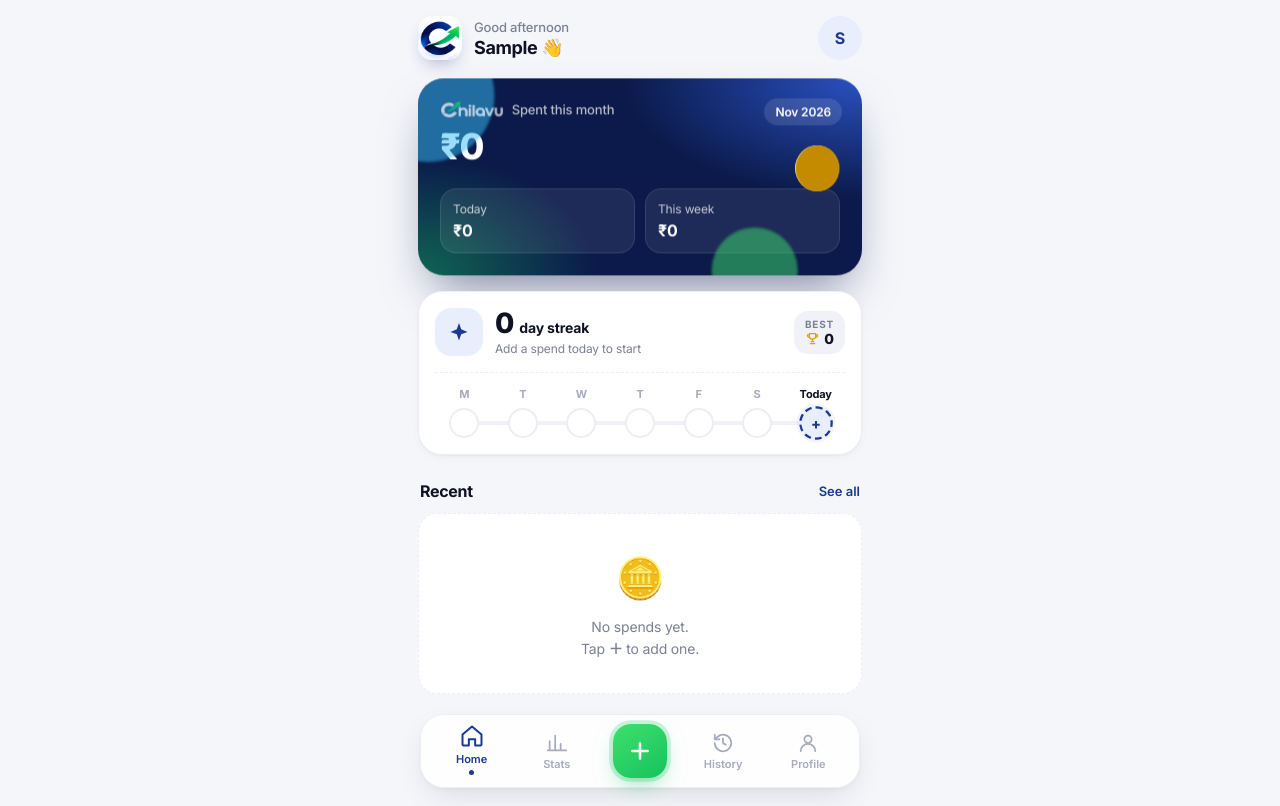
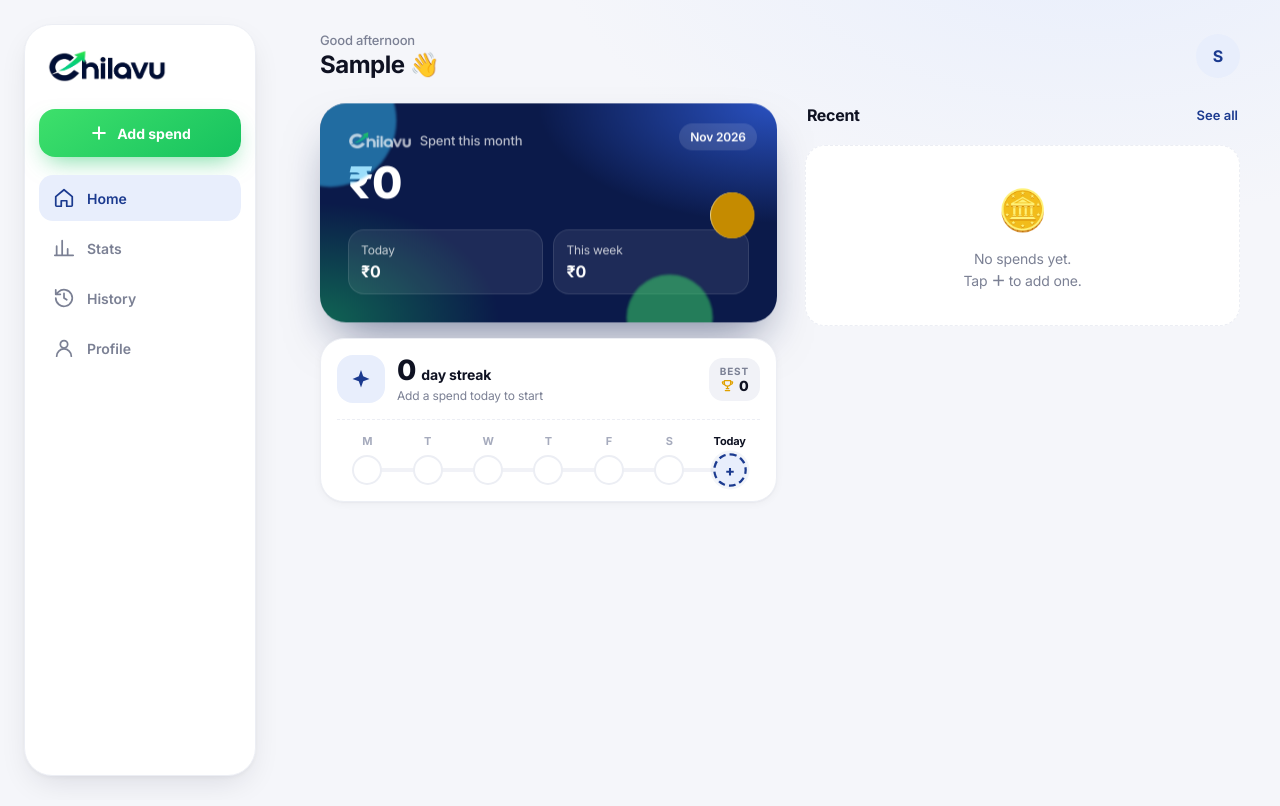
Before and after one commit to sinan-prvt/Chilavu, a Django app: page / in a window 1280 px wide. After the commit the page ends 783 px from the top, so only its background shows below. Run offline with Django 5.2, Linux system fonts and the light colour scheme; a user stored in the database is signed in; tables that the repository leaves empty hold one stand-in row (values such as "Sample post").

Commit message:
Laptop layout, keyboard entry, and fix flat daily bars
- Screens 900px+ get a sidebar, two-column Home and Stats, and the
  add-spend sheet as a centred dialog; 900-1100px uses an icon sidebar
- Keyboard: N or + opens the dialog, type the amount, Enter saves,
  Esc closes
- Fix daily-spending bars rendering flat: each bar had two style
  attributes, so its height was ignored (affected phones too)

Co-Authored-By: Claude Opus 5.5 <noreply@anthropic.com>

```diff
--- a/daily/templates/daily/expense.html
+++ b/daily/templates/daily/expense.html
@@ -349,6 +349,77 @@ h2 button{font-size:13px;color:var(--primary);font-weight:600;background:none;bo
 #remHour{width:120px}
 .hint{display:block;font-size:12px;color:var(--muted);font-weight:400;margin-top:2px}
 .set .srow>span{flex:1}
+/* ================= LAPTOP / DESKTOP LAYOUT ================= */
+@media (min-width:900px){
+  body{background:radial-gradient(900px 500px at 85% -10%,var(--primary-soft),transparent 60%),var(--bg)}
+  /* sidebar navigation */
+  .nav{left:24px;top:24px;bottom:24px;transform:none;width:232px;max-width:none;flex-direction:column;justify-content:flex-start;align-items:stretch;
+    gap:4px;padding:84px 14px 18px;border-radius:28px;background:var(--surface)}
+  .nav::before{content:"";position:absolute;left:22px;top:24px;width:132px;height:34px;background:url(/static/daily/icons/logo-wordmark.png) left center/contain no-repeat}
+  :root[data-theme="dark"] .nav::before{background-image:url(/static/daily/icons/logo-wordmark-white.png)}
+  .nav button{flex-direction:row;width:auto;gap:12px;padding:12px 14px;border-radius:14px;font-size:14px;color:var(--muted);justify-content:flex-start;transition:background .15s,color .15s}
+  .nav button:hover{background:var(--surface2);color:var(--text)}
+  .nav button.on{background:var(--primary-soft);color:var(--primary)}
+  .nav button.on::after{display:none}
+  .nav button.on svg{transform:none}
+  .nav .fab{order:-1;width:auto;height:auto;border-radius:16px;padding:14px 16px;margin:0 0 14px;justify-content:center;gap:8px;font-size:14px;font-weight:700;animation:none}
+  .nav .fab::after{content:"Add spend"}
+  .nav .fab svg{width:20px;height:20px}
+  .nav .fab:hover{background:linear-gradient(145deg,var(--brand-green-2),var(--brand-green));color:#fff;filter:brightness(1.05)}
+
+  /* main area */
+  .app{max-width:1120px;margin:0 0 0 280px;padding:32px 40px 48px}
+  .top{margin-bottom:26px}
+  .top .hmark{display:none}
+  .hello b{font-size:24px}
+  .ptitle{font-size:30px}
+
+  /* home: two columns (summary left, recent right) */
+  #p-home.on{display:grid;grid-template-columns:minmax(0,1.05fr) minmax(0,1fr);column-gap:28px;align-items:start}
+  #p-home>*{grid-column:1}
+  #p-home>h2{grid-column:2;grid-row:1;margin-top:0;align-self:start}
+  #p-home>#recent{grid-column:2;grid-row:1/span 12;margin-top:40px;align-self:start}
+  .card3d{padding:28px}.card3d .bal{font-size:44px}
+
+  /* stats: chart and top spends side by side */
+  #p-stats.on{display:grid;grid-template-columns:minmax(0,1.4fr) minmax(0,1fr);column-gap:28px;align-items:start}
+  #p-stats>*{grid-column:1/-1}
+  #p-stats>h2:nth-of-type(1){grid-column:1;grid-row:4}
+  #p-stats>.bars{grid-column:1;grid-row:5}
+  #p-stats>h2:nth-of-type(2){grid-column:2;grid-row:4}
+  #p-stats>.donutbox{grid-column:2;grid-row:5}
+  .bars .cols{height:220px}
+
+  /* history and settings: comfortable reading width */
+  #p-history,#p-settings{max-width:760px}
+
+  /* list hover */
+  .tx{cursor:pointer;transition:transform .15s,box-shadow .15s}
+  .tx:hover{transform:translateY(-2px);box-shadow:0 1px 2px rgba(16,18,40,.04),0 14px 28px -14px rgba(16,18,40,.25)}
+
+  /* add/edit sheet becomes a centred dialog */
+  .sheet{left:50%;right:auto;top:50%;bottom:auto;width:440px;max-width:calc(100vw - 48px);max-height:calc(100vh - 48px);border-radius:28px;
+    padding:18px 22px 22px;opacity:0;pointer-events:none;transform:translate(-50%,-46%) scale(.96)!important;
+    transition:opacity .2s,transform .3s cubic-bezier(.2,1.1,.3,1)}
+  .sheet.on{opacity:1;pointer-events:auto;transform:translate(-50%,-50%) scale(1)!important}
+  .grab{display:none}
+  .key.kpress{transform:translateY(3px) scale(.97);box-shadow:0 0 0 var(--line)}
+  .shead b::after{content:"Type numbers · Enter to save · Esc to close";display:block;font-size:11px;font-weight:500;color:var(--soft);margin-top:2px;letter-spacing:0}
+  .dim{backdrop-filter:blur(4px)}
+
+  /* toasts in the corner */
+  .toasts{left:auto;right:28px;align-items:flex-end}
+  .ptr{display:none}
+}
+@media (min-width:900px) and (max-width:1100px){
+  .nav{width:84px;padding:84px 10px 18px}
+  .nav::before{left:18px;width:48px;background-image:url(/static/daily/icons/logo-mark.png);border-radius:12px}
+  :root[data-theme="dark"] .nav::before{background-image:url(/static/daily/icons/logo-mark.png)}
+  .nav button{font-size:0;justify-content:center;padding:12px}
+  .nav .fab::after{content:""}
+  .app{margin-left:124px;padding:28px 28px 40px}
+}
+
 @media (prefers-reduced-motion:reduce){*{animation:none!important;transition:none!important}}
 {% endblock %}
 
@@ -626,7 +697,7 @@ async function renderStats(){
 
   const daily=Array(days).fill(0);E.forEach(t=>daily[+t.date.slice(8)-1]+=+t.amount);
   const mx=Math.max(...daily,1);
-  $("cols").innerHTML=daily.map((v,i)=>`<div style="--i:${i}" class="col ${v?"":"zero"} ${key+"-"+String(i+1).padStart(2,"0")===TODAY?"today":""}" style="height:${v/mx*100}%"></div>`).join("");
+  $("cols").innerHTML=daily.map((v,i)=>`<div class="col ${v?"":"zero"} ${key+"-"+String(i+1).padStart(2,"0")===TODAY?"today":""}" style="--i:${i};height:${v/mx*100}%" title="${i+1}: ${money(v)}"></div>`).join("");
   $("xs").innerHTML=`<span>1</span><span>${Math.ceil(days/2)}</span><span>${days}</span>`;
 
   const by={};E.forEach(t=>{const k=(t.note||"Untitled").trim();by[k]=(by[k]||0)+ +t.amount});
@@ -845,6 +916,27 @@ function renderInsight(E){
     ptr.style.transform="";ptr.style.opacity=0;ptr.classList.remove("ready")});
 })();
 
+/* ---------- keyboard (laptop) ---------- */
+const inField=e=>!!(e.target&&e.target.closest&&e.target.closest("input,select,textarea"));
+document.addEventListener("keydown",e=>{
+  const open=$("sheet").classList.contains("on");
+  // "N" or "+" anywhere opens the add sheet
+  if(!open){
+    if((e.key==="n"||e.key==="N"||e.key==="+")&&!inField(e)&&!e.ctrlKey&&!e.metaKey){e.preventDefault();openSheet()}
+    return;
+  }
+  if(e.key==="Escape"){e.preventDefault();closeSheet();return}
+  const typing=inField(e);
+  if(e.key==="Enter"){e.preventDefault();save();return}
+  if(typing)return;                      // let the name / date fields work normally
+  const map={"*":"×","x":"×","/":"÷","-":"−","+":"+",".":".","=":"=","Backspace":"⌫","Delete":"C"};
+  const k=/^[0-9]$/.test(e.key)?e.key:map[e.key];
+  if(!k)return;
+  e.preventDefault();
+  const b=document.querySelector(`.key[data-k="${k}"]`);
+  if(b){b.classList.add("kpress");setTimeout(()=>b.classList.remove("kpress"),120);b.click()}
+});
+
 function refresh(){renderHome();const p=document.querySelector(".page.on").id;if(p==="p-stats")renderStats();if(p==="p-history")renderHistory()}
 
 (async function init(){
```
